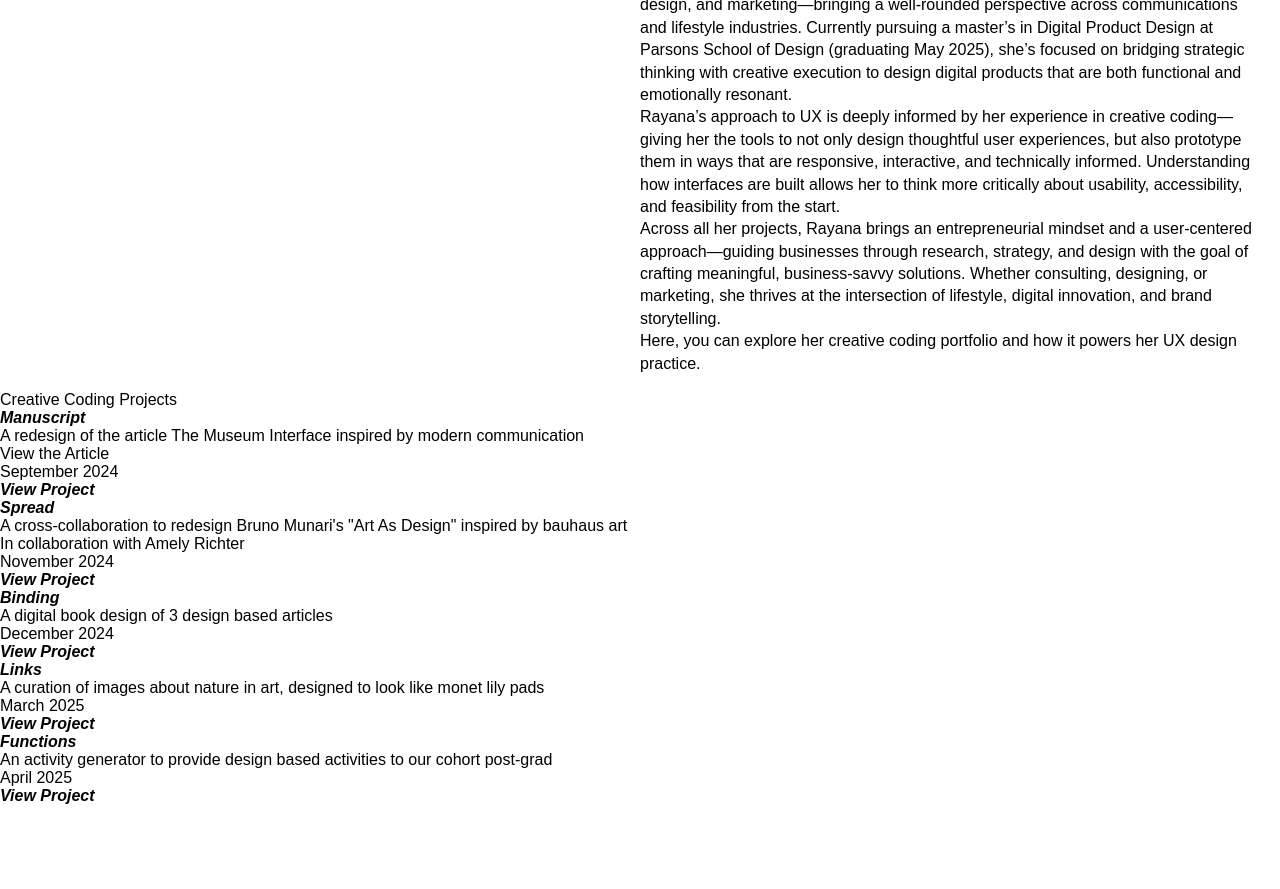
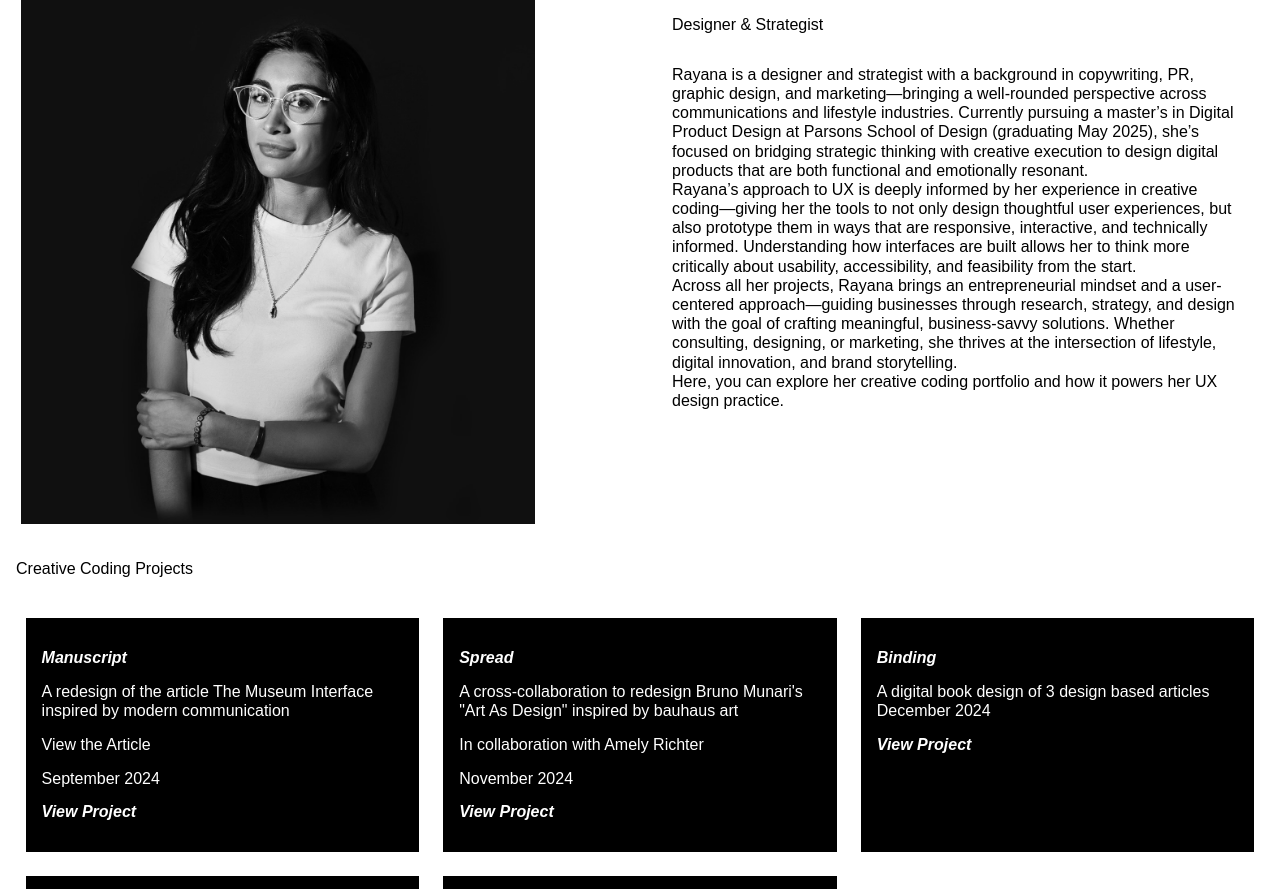
Before and after one commit to rayanadilawri/rayanadilawri.github.io, a plain HTML site: page index.html in a window 1280 px wide. Shown: the part 185-1074 px from the top of the page. Before the commit the page ends 990 px from the top, so only its background shows below. Drawn offline with Linux system fonts and the light colour scheme; a web font is replaced by a local one.

Commit message:
fixing sizing and line height

```diff
--- a/assets/styles.css
+++ b/assets/styles.css
@@ -68,24 +68,33 @@ header {
     font-weight: 700;
     font-style: normal;
     font-size: var(--title-size);
+    padding: 0.4em;
   }
 
   h2 {
     font-family: "aileron", sans-serif;
     font-weight: 400;
     font-style: normal;
+    padding: 1em;
+    line-height: 1;
   }
 
   h3 {
     font-family: "aileron", sans-serif;
     font-weight: 700;
     font-style: italic;
+    line-height: 3;
+  }
+
+  a {
+    line-height: 3;
   }
 
   p {
     font-family: "aileron", sans-serif;
     font-weight: 400;
     font-style: normal;
+    line-height: 1.2;
   }
 
   .intro-bio-container {
@@ -98,20 +107,35 @@ header {
   }
 
   .image img.headshot {
-    width: 5em;
-    height: auto;
+    height: 400px;
+    width: auto;
+    align-items: center;
   }
 
-  .intro-text h1,
-  .intro-text h2 {
-    margin: 0;
-  }
+
+
 
   .bio {
     max-width: 100%;
     padding-top: 10px;
-    line-height: 1.4;
+    line-height: 1.2;
   }
+
+
+  .card-list {
+    list-style: none;
+    padding: 1.6em;
+    display: grid;
+    grid-template-columns: repeat(auto-fit, minmax(300px, 1fr));
+    gap: 1.5em;
+  }
+  .card {
+    background-color: var(--color--primary);
+    color: var(--color--background);
+    padding: 1em;
+    gap: 1em;
+  }
+
 
   /* Desktop layout */
   @media (min-width: 800px) {
@@ -124,19 +148,27 @@ header {
       justify-content: space-between;
       align-items: flex-start;
       text-align: left;
-      padding: 1em;
+      padding: 0.3em;
     }
 
     .intro-column {
       max-width: 50%;
+      padding: 1em;
     }
 
     .image {
-      display: flex;
+    display: flex;
+    padding: 1em;
     }
 
     .bio {
-      padding-top: 20px;
+      padding: 1em;
     }
 
+    .image img.headshot {
+        height: 600px;
+        width: auto;
+      }
+
+
   }
--- a/index.html
+++ b/index.html
@@ -30,7 +30,6 @@
 				<h1>Rayana Dilawri</h1>
 				<h2>Designer & Strategist</h2>
 			  </div>
-
 			  <section class="bio">
 				<p>
 				  Rayana is a designer and strategist with a background in copywriting, PR, graphic design, and marketing—bringing a well-rounded perspective across communications and lifestyle industries.
@@ -52,10 +51,11 @@
 
 		<!-- END OF INTRO + BIO -->
 
-			<section id="main-content">
-			<h2> Creative Coding Projects</h2>
-		<ul>
-			<li>
+		<!-- START OF PROJECTS -->
+		<section id="main-content">
+		<h2> Creative Coding Projects</h2>
+		<ul class="card-list">
+			<li class="card">
 				<a href="https://rayanadilawri.github.io/Manuscript1/">
 					<h3> Manuscript</h3> </a>
 					<p> A redesign of the article The Museum Interface inspired by modern communication</p>
@@ -64,7 +64,7 @@
 					<a href="https://rayanadilawri.github.io/Manuscript1/"> View Project</a>
 
 			</li>
-			<li>
+			<li class="card">
 				<a href="https://rayanadilawri.github.io/spread/">
 					<h3> Spread </h3> </a>
 					<p> A cross-collaboration to redesign Bruno Munari's "Art As Design" inspired by bauhaus art</p>
@@ -73,21 +73,21 @@
 					<a href="https://rayanadilawri.github.io/spread/"> View Project</a>
 
 			</li>
-			<li>
+			<li class="card">
 				<a href="https://rayanadilawri.github.io/binding/">
 					<h3> Binding</h3> </a>
 					<p> A digital book design of 3 design based articles</p>
 					<p> December 2024</p>
 					<a href="https://rayanadilawri.github.io/binding/"> View Project</a>
 			</li>
-			<li>
+			<li class="card">
 				<a href="https://rayanadilawri.github.io/Arenacollection/">
 					<h3> Links</h3> </a>
 					<p> A curation of images about nature in art, designed to look like monet lily pads</p>
 					<p> March 2025</p>
 					<a href="https://rayanadilawri.github.io/ArenaCollection/"> View Project</a>
 			</li>
-			<li>
+			<li class="card">
 				<a href="https://rayanadilawri.github.io/finalproj/">
 					<h3> Functions</h3> </a>
 					<p> An activity generator to provide design based activities to our cohort post-grad</p>
```
